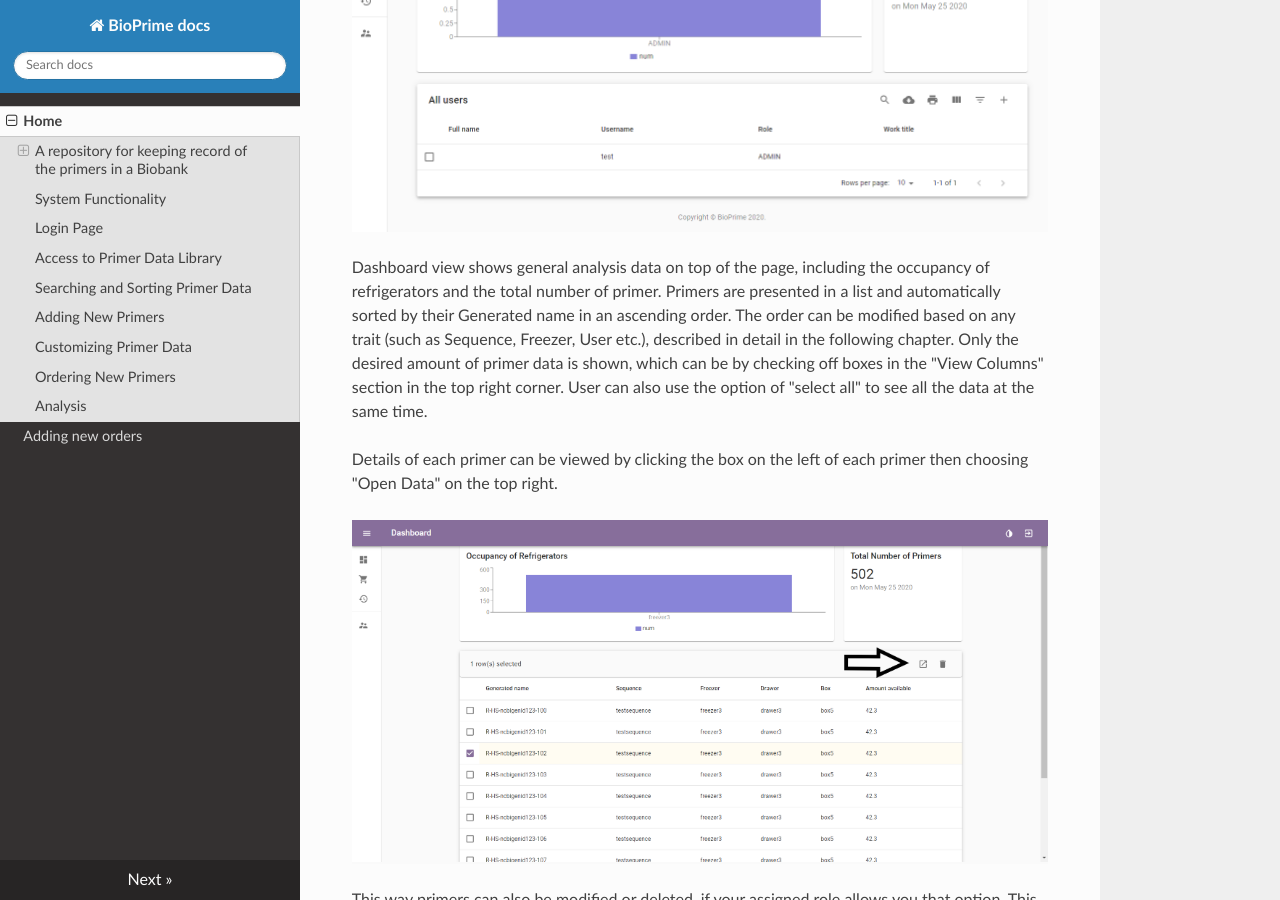
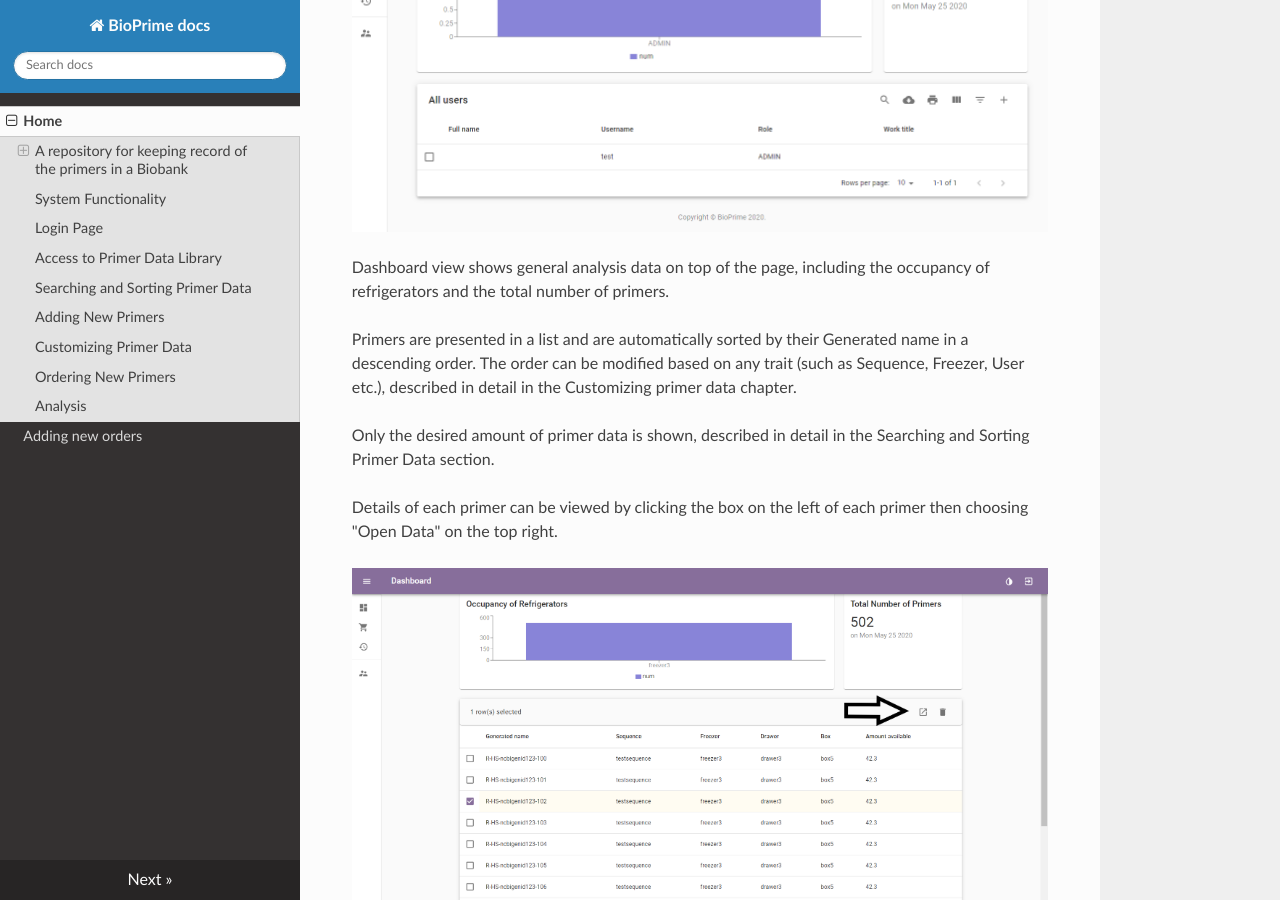
Before and after one commit to Bio-Prime/documentation, an MkDocs documentation site: the page built from docs/index.md, in a window 1280 px wide and 900 px high, scrolled down 5261 px. Built offline with MkDocs 1.6.1, drawn with Linux system fonts in a browser that asks for light colours; nearby versions of some CDN libraries; some of the changed text lies outside the part shown.

Commit message:
spremenila opis dashboarda

```diff
--- a/docs/index.md
+++ b/docs/index.md
@@ -64,23 +64,23 @@ We divided the system functionality into specific sections:
 
 ## Login Page
 
-When you access the BioPrime website, it first takes you to the login options. All repository users need to log in before viewing or customizing data.
+When you access the BioPrime website, the page first offers you the login options. All repository users need to log in before viewing or customizing data.
 
 ![login_screen](./login_screen.JPG)
 
 New users and their assigned roles are created by the Administrator. Users are then notified by e-mail about their access grant. Personal or work e-mail can be used as the username and the password should be set by the users themselves.
 
-If the password has been forgotten or the e-mail has been changed, the Administrator can permit the option of creating a new password, change the role of the user or delete them and add them with a new e-mail.
+If the password has been forgotten or the e-mail has been changed, the Administrator can permit the option of creating a new password, change the role of the user or delete and add them with a new e-mail.
 
 ## Access to Primer Data Library
 
-After logging in, the user is presented with the main page of the program.
+After logging in, user is presented with the Dashboard, the main page of the program.
 
 ![dashboard](./dashboard.png)
 
-Icons on the left show:
+Icons on the left show (in descending order):
 
-* Dashboard, which is the main page showing primer data
+* Dashboard, the main page showing primer data
 * Orders, where recent and pending orders can be viewed
 * History, which shows a timeline of all changes made by the users (view limited only to specific users)
 
@@ -90,9 +90,11 @@ The Administrator also has access to the "Manage Users" section.
 
 ![admin](./admin.png)
 
-Dashboard view shows general analysis data on top of the page, including the occupancy of refrigerators and the total number of primer.
-Primers are presented in a list and automatically sorted by their Generated name in an ascending order. The order can be modified based on any trait (such as Sequence, Freezer, User etc.), described in detail in the following chapter.
-Only the desired amount of primer data is shown, which can be by checking off boxes in the "View Columns" section in the top right corner. User can also use the option of "select all" to see all the data at the same time.
+Dashboard view shows general analysis data on top of the page, including the occupancy of refrigerators and the total number of primers.
+
+Primers are presented in a list and are automatically sorted by their Generated name in a descending order. The order can be modified based on any trait (such as Sequence, Freezer, User etc.), described in detail in the Customizing primer data chapter.
+
+Only the desired amount of primer data is shown, described in detail in the Searching and Sorting Primer Data section.
 
 Details of each primer can be viewed by clicking the box on the left of each primer then choosing "Open Data" on the top right.
 
@@ -128,6 +130,8 @@ Search under these traits is available:
 Primers can be sorted based on certain traits by clicking on the "View columns" button on the top right and checking off the boxes with desired traits, then clicking the name of the trait on top of each column to sort based on ascending order and double clicking for the descending order.
 
 ![sort2](./sort2.png)
+
+When checking off the boxes, the user can also use the option of "select all" to see all the data at the same time.
 
 ![viewcolumns](./viewcolumns.png)
 
```
